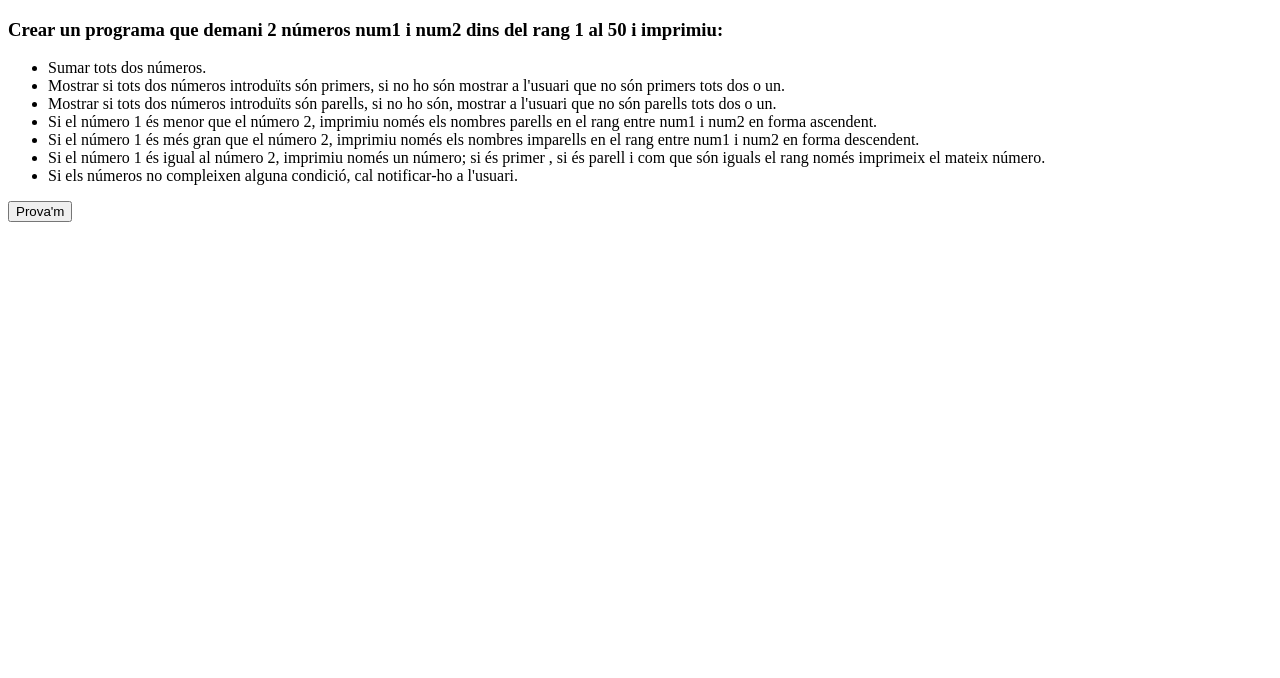
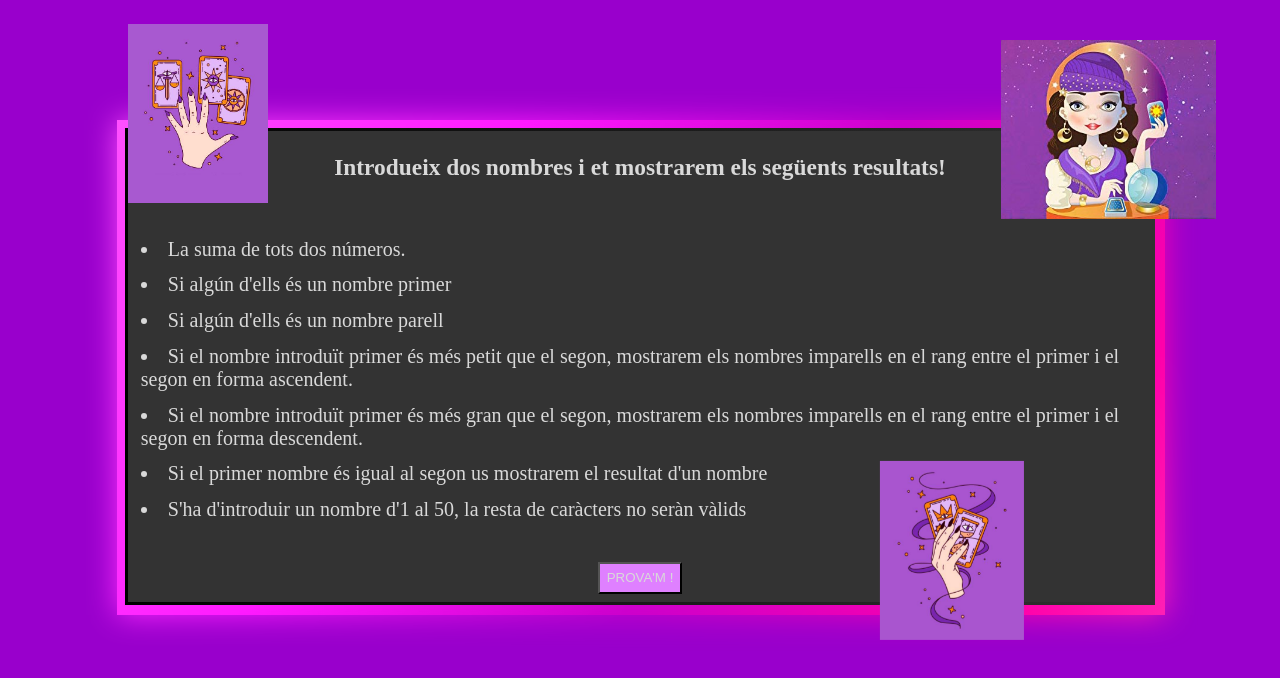
Before and after one commit to HelenaPolo/U2-Javascript, a plain HTML site: page index.html in a window 1280 px wide. Drawn offline with Linux system fonts and the light colour scheme.

Commit message:
creació d'estils

```diff
--- a/index.html
+++ b/index.html
@@ -5,26 +5,29 @@
         <meta http-equiv="X-UA-Compatible" content="IE=edge">
         <meta name="viewport" content="width=device-width, initial-scale=1.0">
         <script src="script.js"></script>
+        <link rel="stylesheet" href="style.css">
         <title>Document</title>
     </head>
     <body>
-    <h3>Crear un programa que demani 2 números num1 i num2 dins del rang 1 al 50 i imprimiu:</h3>
+        <div class="container animate-bg">
+            <img id="img1" src="assets/mano.jpg" alt="ma amb cartes del tarot">
+            <img id="img2" src="assets/mano2.jpg" alt="ma amb cartes del tarot">
+            <img id ="img3" src="assets/adivina.jpg" alt="adivinadora">
+            <div class="box">
+                <h3>Introdueix dos nombres i et mostrarem els següents resultats!</h3>
                 <ul>
-        <li>Sumar tots dos números.</li>
-        <li>Mostrar si tots dos números introduïts són primers, si no ho són
-        mostrar a l'usuari que no són primers tots dos o un.</li>
-        <li>Mostrar si tots dos números introduïts són parells, si no ho són,
-        mostrar a l'usuari que no són parells tots dos o un.</li>
-        <li>Si el número 1 és menor que el número 2, imprimiu només els
-        nombres parells en el rang entre num1 i num2 en forma ascendent.</li>
-        <li>Si el número 1 és més gran que el número 2, imprimiu només els
-        nombres imparells en el rang entre num1 i num2 en forma descendent.</li>
-        <li>Si el número 1 és igual al número 2, imprimiu només un número; si és
-        primer , si és parell i com que són iguals el rang només imprimeix el
-        mateix número.</li>
-        <li>Si els números no compleixen alguna condició, cal notificar-ho a
-        l'usuari.</li>
+                    <li>La suma de tots dos números.</li>
+                    <li>Si algún d'ells és un nombre primer</li>
+                    <li>Si algún d'ells és un nombre parell</li>
+                    <li>Si el nombre introduït primer és més petit que el segon, mostrarem els
+                    nombres imparells en el rang entre el primer i el segon en forma ascendent.</li>
+                    <li>Si el nombre introduït primer és més gran que el segon, mostrarem els
+                    nombres imparells en el rang entre el primer i el segon en forma descendent.</li>
+                    <li>Si el primer nombre és igual al segon us mostrarem el resultat d'un nombre</li>
+                    <li>S'ha d'introduir un nombre d'1 al 50, la resta de caràcters no seràn vàlids </li>
                 </ul>
-    <button onclick="resultats()">Prova'm</button>
+                <button onclick="resultats()">Prova'm !</button>
+            </div>
+        </div>
     </body>
 </html>
--- a/script.js
+++ b/script.js
@@ -1,4 +1,5 @@
 let resultats = () => {
+//recollir els nombre i validar-los
 let num1 = prompt("Escriu un primer número de l'1 al 50");
 while (num1 < 1 || num1 >50 || num1 == "" || num1 == null || isNaN(num1)){
     num1 = prompt("El nombre introduït no és correcte, introdueix-ne un altre");
@@ -9,6 +10,8 @@ while (num2 < 1 || num2 >50 || num2 == "" || num2 == null || isNaN(num2)){
 }
 num1 = parseInt(num1);
 num2 = parseInt(num2);
+
+//resultats segons si són iguals o diferents
 let result = "Els nombres escollits són el " + num1 + " i el " + num2 + '\n';
     if(num1 === num2){
         result += suma(num1, num2) + '\n'
@@ -28,11 +31,14 @@ let result = "Els nombres escollits són el " + num1 + " i el " + num2 + '\n';
         alert(result);
     }
 }
-let suma = (num1, num2) => {
+//funció suma
+const suma = (num1, num2) => {
     let resultat1 = num1 + num2;
     return "La suma és " + resultat1;
 
 }
+
+//funció nombres primers
 const primer1 = (num1) => {
     let esPrimer = true;
     txt = "El nombre " + num1 + " és primer";
@@ -65,8 +71,9 @@ const primer2 = (num2) => {
         txt = "El nombre " + num2 + " no és primer";
     }
     return txt;
+}
 
-}
+//funció nombres parells
 const parell1 = (num1) => {
     txt = "El nombre " + num1 + " és parell";
 
@@ -83,6 +90,8 @@ const parell2 = (num2) => {
     }
     return txt;
 }
+
+//funció nombres ascendents
 const ascendent = (num1, num2) => {
     let parells = [];
     let txt ="";
@@ -98,6 +107,7 @@ const ascendent = (num1, num2) => {
         return txt;
     }
 }
+//funció nombres descendents
 const descendent = (num1, num2) => {
     let senars = [];
     let txt ="";
--- /dev/null
+++ b/style.css
@@ -0,0 +1,116 @@
+body{
+    margin: 0;
+    padding: 0;
+    box-sizing: border-box;
+    background-color: #9900cc;
+}
+.container{
+    position: relative;
+    padding: 3px;
+    margin: 10% auto;
+    width: 80%;
+    height: 100%;
+    background: linear-gradient(90deg, #000, #323232);
+}
+.box{
+    display: flex;
+    flex-direction: column;
+    justify-content: center;
+    align-items: center;
+    background-color: #333333;
+    color: #d9d9d9;
+    font-size: 20px;
+}
+ul, li, button{
+    padding: .5vw;
+    list-style-position: inside;
+}
+button{
+    margin: .5rem;
+    background-color: #df80ff;
+    color: #d9d9d9;
+    text-transform: uppercase;
+}
+/*----Animació degradat colors*/
+.animate-bg:before, .animate-bg:after{
+    content: '';
+    position: absolute;
+    left: -8px;
+    top: -8px;
+    background: linear-gradient(120deg, #ffb3cc, #ff80ff,
+    #ff4dff, #ff1aff,#cc00cc, #ff00aa, #ff4dc4,
+    #ff6699, #ecb3ff, #df80ff );
+    background-size: 300%;
+    width: calc(100% + 18px);
+    height: calc(100% + 18px);
+    z-index: -1;
+    animation: bgGradient 15s ease infinite;
+}
+@keyframes bgGradient{
+    0%{
+        background-position: 0% 200%;
+    }
+    50%{
+        background-position: 200% 0%;
+    }
+    100%{
+        background-position: 0% 300%;
+    }
+}
+.animate-bg:after{
+    filter: brightness(1.4);
+    filter: drop-shadow(18px 18px 20px blue);
+    filter: blur(15px);
+}
+/*----imatges----*/
+img{
+    z-index: 1;
+    height: 14vw;
+    position: fixed;
+}
+#img1{
+    bottom: 10%;
+    right: 20%;
+}
+#img2{
+    top: 3%;
+    left: 15%;
+}
+#img3{
+    top: 5%;
+    right: 10%;
+}
+/*----media queries----*/
+@media only screen and (max-width: 992px){
+    img{
+       display: none;
+    }
+}
+@media only screen and (min-width: 992px){
+    #img1{
+        bottom: 25%;
+        right: 15%;
+    }
+    #img2{
+        top: 3%;
+        left: 6%;
+    }
+    #img3{
+        top: 5%;
+        right: 0;
+    }
+}
+@media only screen and (min-width: 1200px){
+    #img1{
+        bottom: 20%;
+        right: 20%;
+    }
+    #img2{
+        top: 3%;
+        left: 10%;
+    }
+    #img3{
+        top: 5%;
+        right: 5%;
+    }
+}
```
Also changed, not shown: assets/adivina.jpg (added), assets/mano.jpg (added), assets/mano2.jpg (added). Lines whose indentation alone changed are shown as unchanged.
